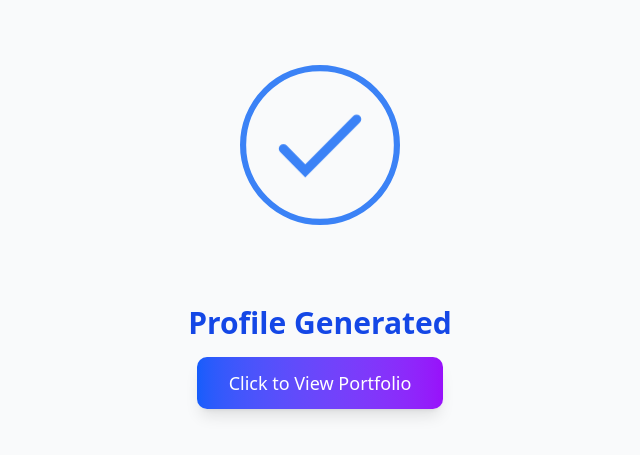
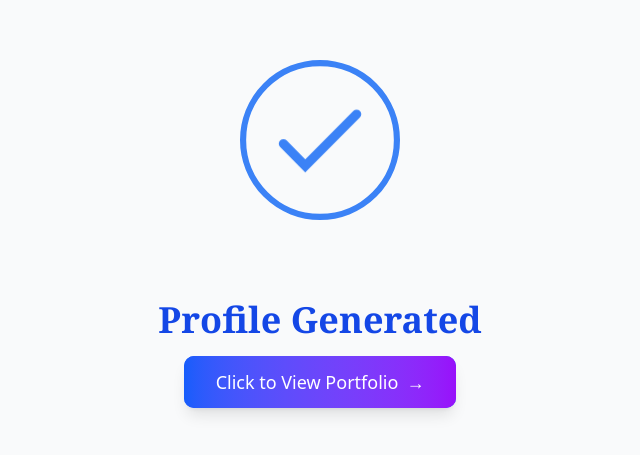
Before and after one commit to ICPEP-SE-CITU/GearFolio, a Next.js app: page /portfolio_creation_page/8_generate_portfolio in a window 1280 px wide. Shown: the part 187-642 px from the top of the page, without its empty margins (320-960 px from the left). Built offline with nearby package versions, Linux system fonts and the light colour scheme.

Commit message:
updated UX page 8

```diff
--- a/src/app/(routes)/portfolio_creation_page/8_generate_portfolio/page.js
+++ b/src/app/(routes)/portfolio_creation_page/8_generate_portfolio/page.js
@@ -138,13 +138,51 @@ export default function GeneratePortfolioPage() {
               animate={{ y: 0, opacity: 1 }}
               transition={{ delay: 0.4 }}
             >
-              <h1 className="text-3xl font-bold text-blue-700">Profile Generated</h1>
-              <Link
-                href="/profile"
-                className="inline-block px-8 py-3 bg-gradient-to-r from-blue-600 to-purple-600 text-white rounded-lg hover:opacity-90 transition-opacity duration-300 text-lg font-medium shadow-lg"
+              <h1 className="text-4xl font-bold font-serif text-blue-700">Profile Generated</h1>
+
+              <motion.div
+                whileHover={{ scale: 1.03 }}
+                whileTap={{ scale: 0.98 }}
+                transition={{ type: "spring", stiffness: 400, damping: 10 }}
+                className="inline-block"
               >
-                Click to View Portfolio
-              </Link>
+                <Link
+                  href="/profile"
+                  className="relative inline-block px-8 py-3 text-white rounded-lg text-lg font-medium shadow-lg overflow-hidden group"
+                >
+                  {/* Animated gradient background */}
+                  <motion.div
+                    className="absolute inset-0 bg-gradient-to-r from-blue-600 via-purple-600 to-blue-600"
+                    initial={{ backgroundPosition: "0% 50%" }}
+                    animate={{
+                      backgroundPosition: ["0% 50%", "100% 50%", "0% 50%"],
+                    }}
+                    transition={{
+                      duration: 4,
+                      repeat: Infinity,
+                      ease: "linear"
+                    }}
+                  />
+
+                  {/* Static gradient fallback */}
+                  <div className="absolute inset-0 bg-gradient-to-r from-blue-600 to-purple-600 opacity-100 group-hover:opacity-0 transition-opacity duration-300" />
+
+                  {/* Text content */}
+                  <span className="relative z-10 flex items-center justify-center gap-2">
+                    Click to View Portfolio
+                    <motion.span
+                      animate={{ x: [0, 4, 0] }}
+                      transition={{
+                        duration: 1.5,
+                        repeat: Infinity,
+                        repeatDelay: 1,
+                      }}
+                    >
+                      →
+                    </motion.span>
+                  </span>
+                </Link>
+              </motion.div>
             </motion.div>
           </motion.div>
         ) : null}
```
